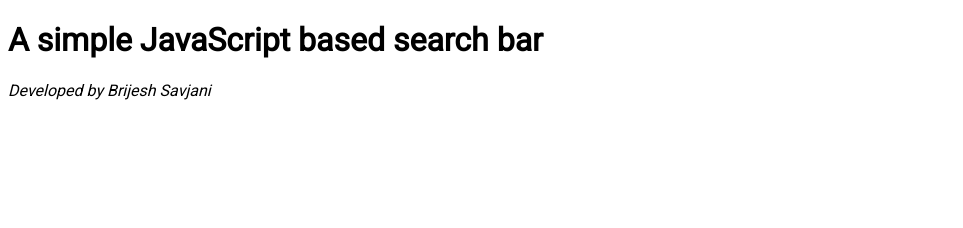
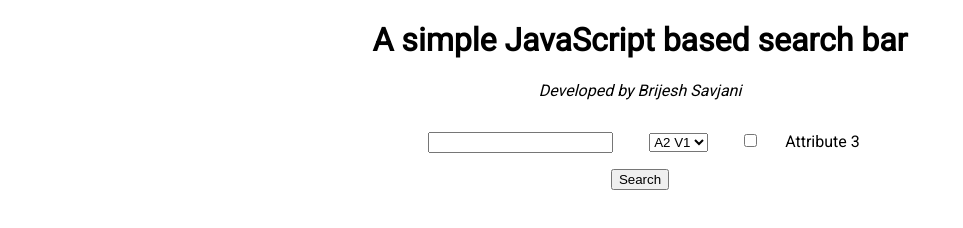
Before and after one commit to BrijeshSavjani/JS-search, a plain HTML site: page index.html in a window 1280 px wide. Shown: the whole page, without its empty margins (0-963 px from the left). Drawn offline with Linux system fonts and the light colour scheme.

Commit message:
Add the HTML elements for search

```diff
--- a/index.html
+++ b/index.html
@@ -5,9 +5,26 @@
 <title>Search Bar</title>
 </head>
 
-<body style="font-family: 'Roboto', sans-serif;">
-<h1>A simple JavaScript based search bar</h1>
-<p><i>Developed by Brijesh Savjani</i></p>
+<body >
+
+<div class="SearchBar" style="font-family: 'Roboto', sans-serif;text-align: center;">
+    <h1>A simple JavaScript based search bar</h1>
+    <p><i>Developed by Brijesh Savjani</i></p>
+
+<input  id = "Searchbar" style = "margin:16px;"></input>
+
+<select name = "Attribute2" style = "margin:16px;">
+    <option value = "Attribute2_Value1">A2 V1</option>
+    <option value = "Attribute2_Value2">A2 V2</option>
+    <option value = "Attribute2_Value3">A2 V3</option>
+    <option value = "Attribute2_Value4">A2 V4</option>
+</select>
+
+<input type="checkbox" class = "Attrib3" name = "Attrib_3" style = "margin:16px;">
+<label for = "Attrib_3" style = "margin:8px;">Attribute 3</label>
+</br>
+<button>Search</button>
+</div>
 
 </body>
 
```
Also changed, not shown: information.json (+5 -5 lines).
